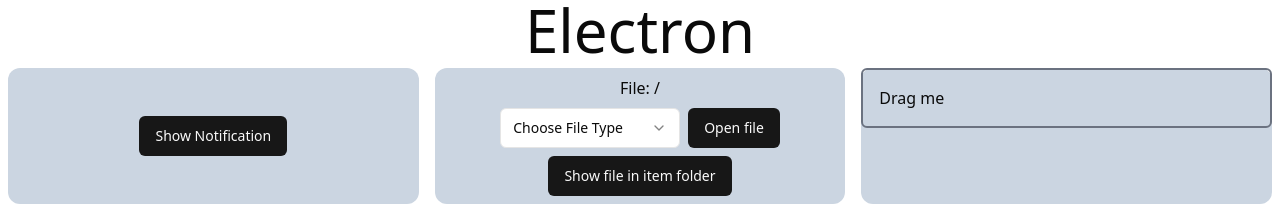
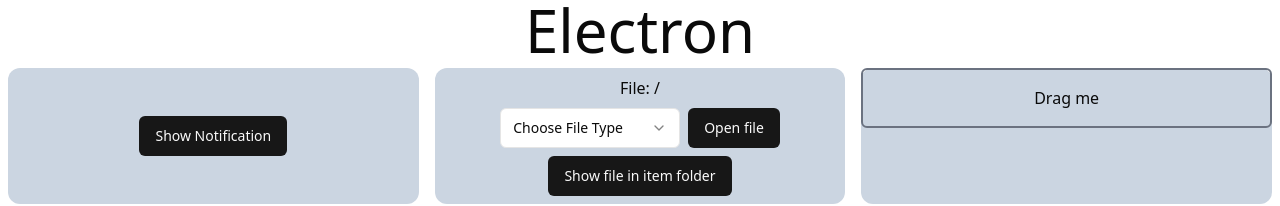
Before and after one commit to Lolek-Trolek/web3-2024-2025-projet-group5, a React (Vite) app in the folder frontend/: page / in a window 1280 px wide. Shown: the top 206 px of the page. Built offline with nearby package versions, Linux system fonts and the light colour scheme.

Commit message:
fix styling

```diff
--- a/frontend/src/components/DragAndDrop.jsx
+++ b/frontend/src/components/DragAndDrop.jsx
@@ -13,7 +13,7 @@ const DragAndDrop = () => {
         draggable="true"
         id="drag1"
         onDragStart={handleDragStart}
-        className="border-2 border-gray-500 p-4 rounded-md"
+        className="border-2 border-gray-500 p-4 rounded-md flex items-center justify-center"
       >
         Drag me
       </div>
```
